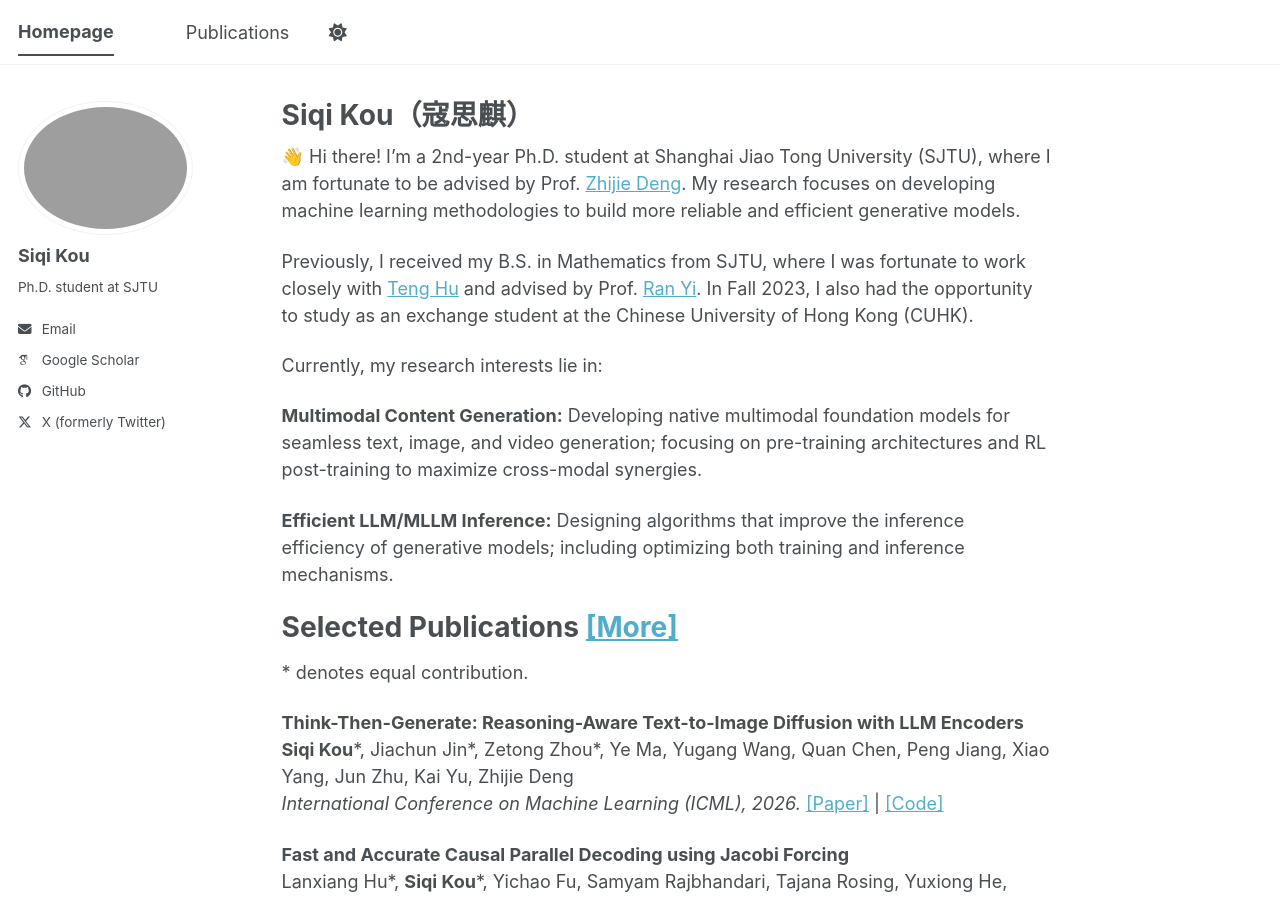
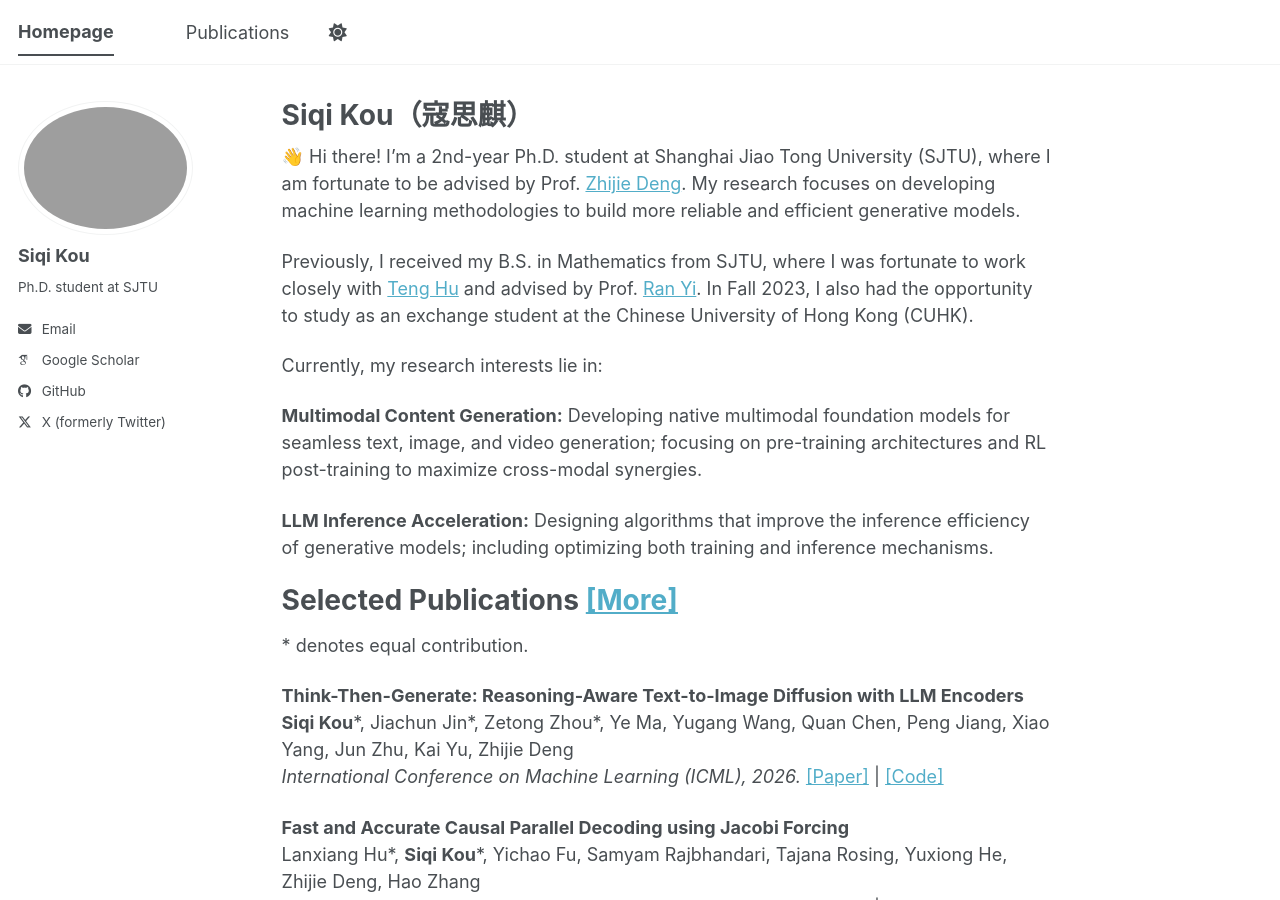
Before and after one commit to karrykkk/karrykkk.github.io, a Jekyll site: the page built from _pages/about.md, in a window 1280 px wide and 900 px high. Built offline with Jekyll 4.4.1, drawn with Linux system fonts in a browser that asks for light colours; some web fonts are replaced; a script bundle is joined from its source files by our own code; library files that are not in the unit come from our copies.

Commit message:
Update about.md

```diff
--- a/_pages/about.md
+++ b/_pages/about.md
@@ -15,7 +15,7 @@ Currently, my research interests lie in:
 
 **Multimodal Content Generation:** Developing native multimodal foundation models for seamless text, image, and video generation; focusing on pre-training architectures and RL post-training to maximize cross-modal synergies.
 
-**Efficient LLM/MLLM Inference:** Designing algorithms that improve the inference efficiency of generative models; including optimizing both training and inference mechanisms.
+**LLM Inference Acceleration:** Designing algorithms that improve the inference efficiency of generative models; including optimizing both training and inference mechanisms.
 
 
 <!---## News-->
```
